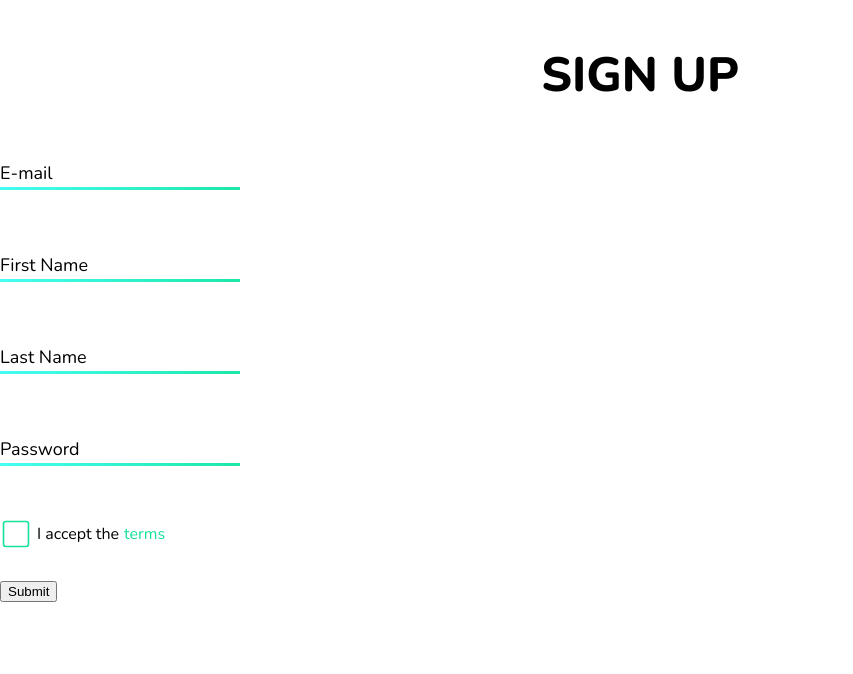
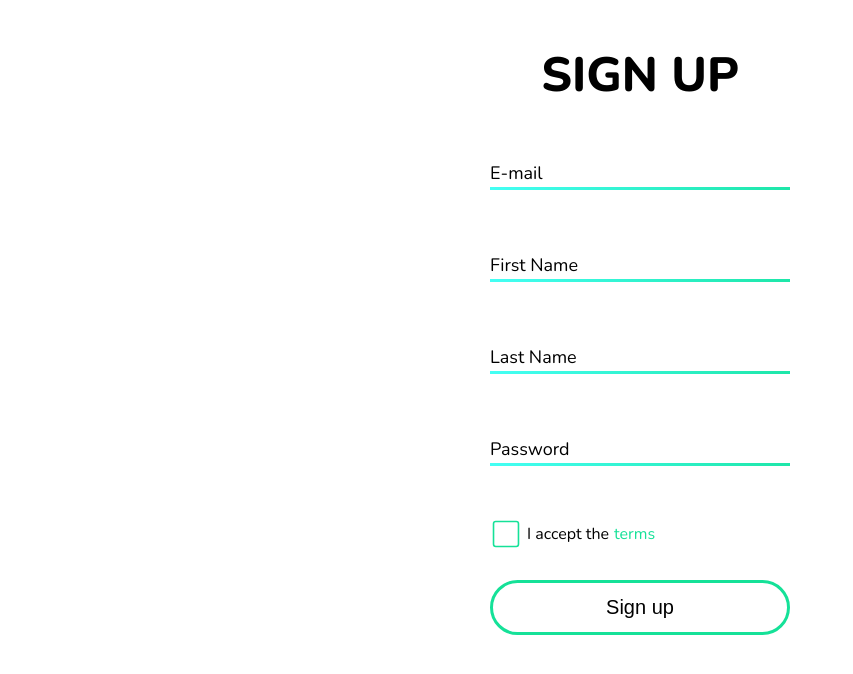
Before and after one commit to dadu109/react-forms, a React (Create React App) app: page / in a window 1280 px wide. Shown: the top 674 px of the page, without its empty margins (0-853 px from the left). Built offline with nearby package versions, Linux system fonts and the light colour scheme.

Commit message:
Button component addition

```diff
--- /dev/null
+++ b/src/components/Formik/Button.js
@@ -0,0 +1,23 @@
+import React from "react";
+import styled from "styled-components";
+
+const StyledButton = styled.button`
+  border: 3px solid #15e198;
+  padding: 13px 0;
+  width: 100%;
+  border-radius: 30px;
+  background-color: #fff;
+  font-size: 20px;
+  cursor: pointer;
+  transition: border 0.2s ease-in-out;
+
+  &:hover {
+    border: 3px solid #44fff4;
+  }
+`;
+
+const Button = ({ children }) => (
+  <StyledButton type="submit">{children}</StyledButton>
+);
+
+export default Button;
--- a/src/components/Formik/Input.js
+++ b/src/components/Formik/Input.js
@@ -4,7 +4,7 @@ import { useField } from "formik";
 
 const FieldWrapper = styled.div`
   height: 62px;
-  width: 240px;
+  width: 100%;
   margin-bottom: 30px;
   div {
     position: relative;
--- a/src/views/FormikForm.js
+++ b/src/views/FormikForm.js
@@ -1,13 +1,21 @@
 import React from "react";
 import { Formik, Form } from "formik";
 import * as Yup from "yup";
+import styled from "styled-components";
 import Heading from "../components/Formik/Heading";
 import Input from "../components/Formik/Input";
 import Checkbox from "../components/Formik/Checkbox";
+import Button from "../components/Formik/Button";
+
+const Wrapper = styled.div`
+  width: 100%;
+  max-width: 300px;
+  margin: 0 auto;
+`;
 
 const FormikForm = () => {
   return (
-    <>
+    <Wrapper>
       <Heading>SIGN UP</Heading>
       <Formik
         initialValues={{
@@ -39,8 +47,6 @@ const FormikForm = () => {
           }, 400);
         }}
       >
-        {props => {
-          return (
         <Form autoComplete="off">
           <Input placeholder="E-mail" name="email" type="email" />
           <Input placeholder="First Name" name="firstName" type="text" />
@@ -49,12 +55,10 @@ const FormikForm = () => {
           <Checkbox name="acceptedTerms" id="acceptedTerms">
             I accept the <a href="#"> terms</a>
           </Checkbox>
-              <button type="submit">Submit</button>
+          <Button type="submit">Sign up</Button>
         </Form>
-          );
-        }}
       </Formik>
-    </>
+    </Wrapper>
   );
 };
 
```
Lines whose indentation alone changed are shown as unchanged.
